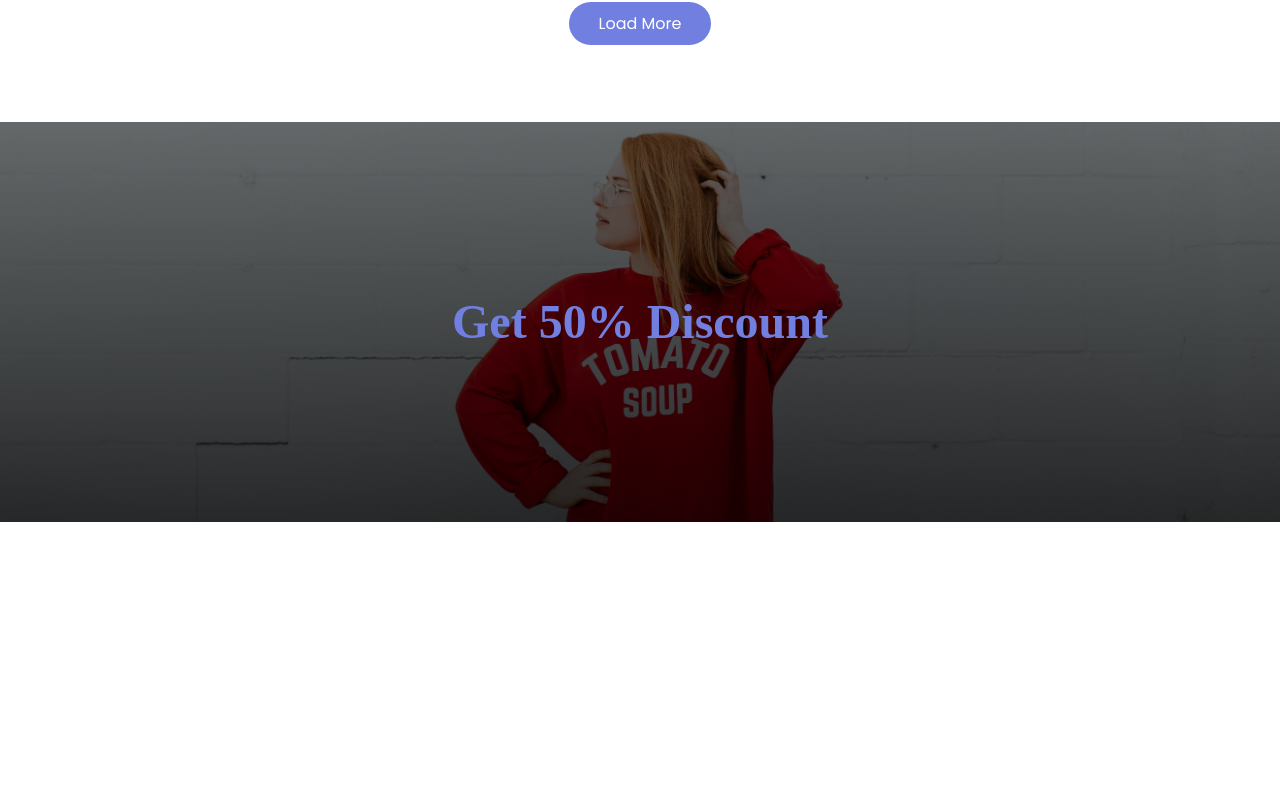
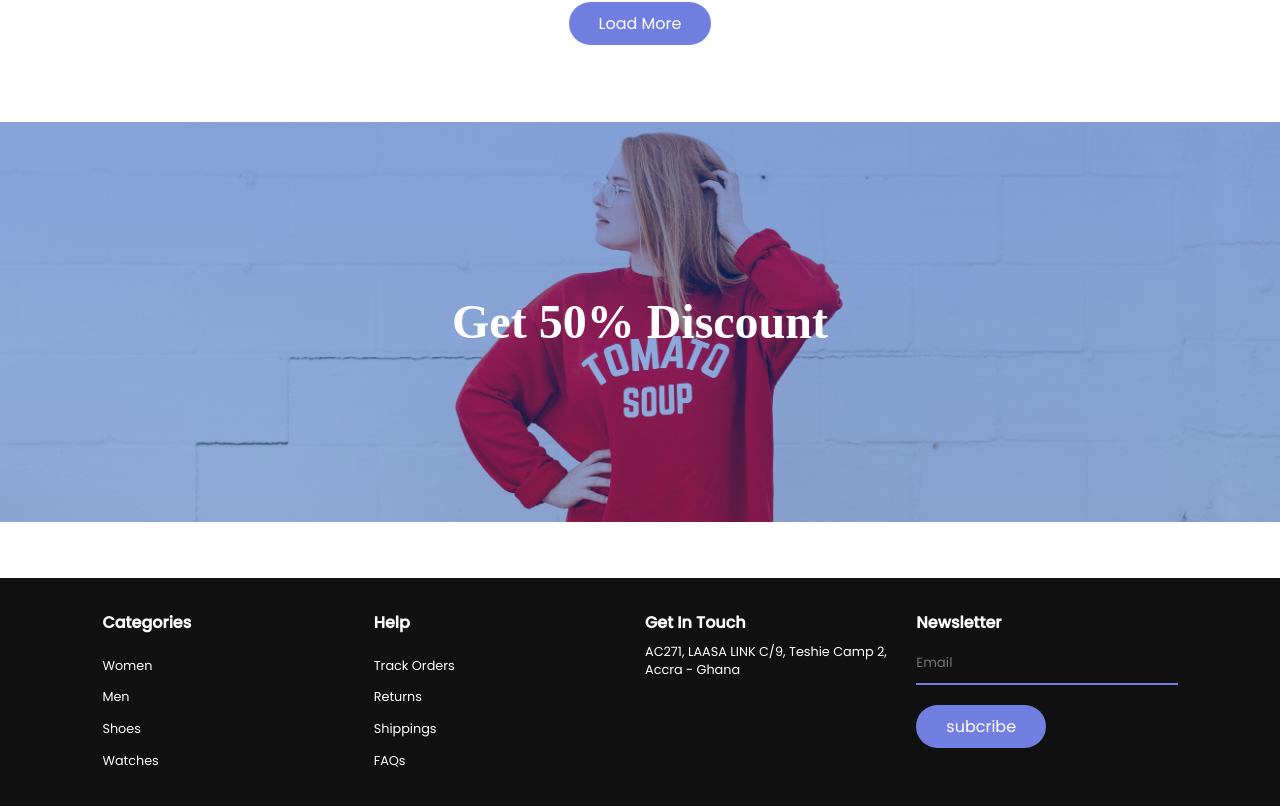
Before and after one commit to Ernest99/react-shop-project, a React (Create React App) app: page / in a window 1280 px wide. Shown: the part 3159-3965 px from the top of the page. Before the commit the page ends 3681 px from the top, so only its background shows below. Built offline with nearby package versions, Linux system fonts and the light colour scheme; a web font is replaced by a local one.

Commit message:
added footer component

```diff
--- a/src/App.js
+++ b/src/App.js
@@ -5,6 +5,7 @@ import Shop from "./components/Shop";
 import Feature from "./components/Feature";
 import About from "./components/About";
 import Contact from "./components/Contact";
+import Footer from "./components/Footer";
 import ScrollToTop from "./components/ScrollToTop";
 
 
@@ -17,6 +18,7 @@ function App() {
     <Route path="/" element={
       <>
       <Header/>
+      <Footer/>
       </>
     }/>
 
--- /dev/null
+++ b/src/components/Footer.jsx
@@ -0,0 +1,57 @@
+import React from 'react'
+import './footer.css'
+import {Link} from 'react-router-dom'
+import Btn from './Btn'
+const Footer = () => {
+  return (
+    <>
+    <footer>
+        <section>
+            <div className="footer_flex">
+                <div className="category">
+                    <h4>Categories</h4>
+                    <div className="permalinks">
+                        <ul>
+                          <li><Link className='link' to="#">Women</Link></li>
+                          <li><Link className='link' to="#">Men</Link></li>
+                          <li><Link className='link' to="#">Shoes</Link></li>
+                          <li><Link className='link' to="#">Watches</Link></li>
+                        </ul>
+                    </div>
+                </div>
+                <div className="help">
+                    <h4>Help</h4>
+                    <div className="permalinks">
+                        <ul>
+                          <li><Link className='link' to="#">Track Orders</Link></li>
+                          <li><Link className='link' to="#">Returns</Link></li>
+                          <li><Link className='link' to="#">Shippings</Link></li>
+                          <li><Link className='link' to="#">FAQs</Link></li>
+                        </ul>
+                    </div>
+                </div>
+                <div className="get_info">
+                    <h4>Get In Touch</h4>
+                    <div className="permalinks">
+                        <p>
+                            AC271, LAASA LINK C/9, Teshie Camp 2, Accra - Ghana
+                        </p>
+                    </div>
+                </div>
+                <div className="footer_mail">
+                    <h4>Newsletter</h4>
+                    <div className="permalinks">
+                        <input type="text" placeholder='Email'/>
+                        <div className='footer_btn'>
+                            <Btn text={'subcribe'} className="btn-shop"/>
+                        </div>
+                    </div>
+                </div>
+            </div>
+        </section>
+    </footer>
+    </>
+  )
+}
+
+export default Footer
--- /dev/null
+++ b/src/components/footer.css
@@ -0,0 +1,54 @@
+footer{
+    width: 100%;
+    height: 80vh;
+    background: #111;
+}
+.footer_flex{
+    display: grid;
+    grid-template-columns: repeat(auto-fit,minmax(250px,1fr));
+    gap: 10px;
+    justify-content: center;
+}
+
+.footer_flex div h4{
+    color: var(--white);
+    font-family: var(--text-font);
+}
+.footer_flex .permalinks{
+    margin-top: .5rem;
+}
+.footer_flex .permalinks ul{
+    display: flex;
+    flex-direction: column;
+}
+.footer_flex .permalinks ul li{
+    padding-top: 0.8rem;
+}
+.footer_flex .permalinks ul .link{
+    color: var(--white);
+    font-family: var(--text-font);
+    font-size: .8rem;
+    transition: 0.3s ease;
+}
+.footer_flex .permalinks ul .link:hover{
+    padding-left: 5px;
+    transition: 0.3s ease;
+}
+.footer_flex .permalinks p{
+    color: var(--white);
+    font-family: var(--text-font);
+    font-size: .8rem;
+}
+.footer_flex input{
+    width: 100%;
+    padding: 10px 0px;
+    background: transparent;
+    border: none;
+    outline: none;
+    border-bottom: 2px solid var(--color-primary);
+    color: var(--white);
+    font-family: var(--text-font);
+}
+.footer_btn{
+    margin-top: 1.8rem;
+}
--- a/src/components/header.css
+++ b/src/components/header.css
@@ -102,16 +102,17 @@ header {
     width: 100%;
     height: 50vh;
     padding: 0 5%;
-    background:linear-gradient(rgba(0,0,0,0.5),rgba(0,0,0,0.8)), url('../components/assets/9.jpg');
+    background:linear-gradient(rgba(16, 83, 226, 0.37),rgba(9, 86, 230, 0.281)), url('../components/assets/9.jpg');
     background-size: cover;
     background-position: center;
     display: flex;
     justify-content: center;
     align-items: center;
+    margin-bottom: 3.5rem;
 }
 .newletter h1{
     font-size: 3rem;
-    color: var(--color-primary);
+    color: var(--white);
     font-family: var(--head-font);
     text-align: center;
 }
```
Also changed, not shown: src/components/assets/pay.png (added).
